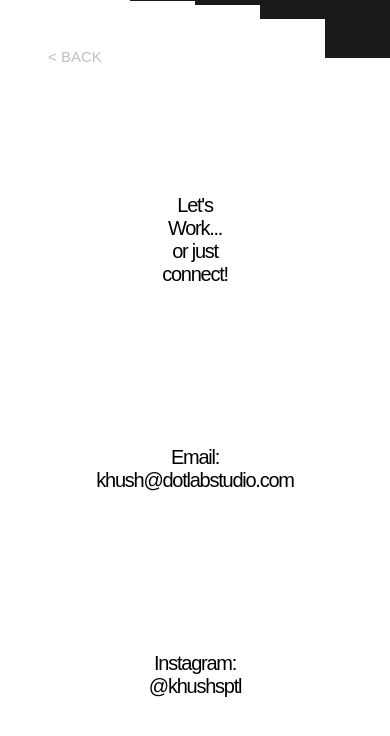
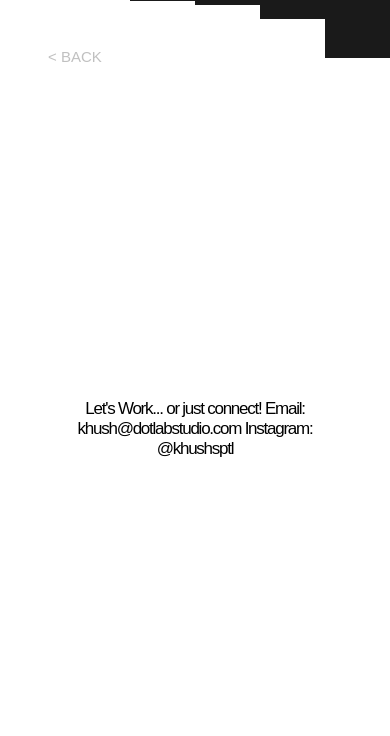
Before and after one commit to patelkhush2/personal-portfolio, a Nuxt app: page /contact in a window 390 px wide. Shown: the top 736 px of the page. Built offline with nearby package versions, Linux system fonts and the light colour scheme; a web font is replaced by a local one.

Commit message:
Add files via upload

```diff
--- a/assets/styles.css
+++ b/assets/styles.css
@@ -34,6 +34,8 @@ body {
     min-height: 100vh; /* Cover the full viewport height */
     width: 100%; /* Ensure full width */
     height: 100%;
+    display: flex;
+    flex-direction: column;
     overflow: hidden;
 }
 
@@ -52,17 +54,18 @@ body {
     height: 100%;
     display: flex;
     flex-direction: column;
-    align-items: center;
-    text-align: center;
-    overflow: hidden;
   }
 
 .text {
+    flex-grow: .85;
+    display: flex;
     flex-direction: column;
-    justify-content: center;
-    align-items: center;
+    justify-content: center; /* Vertically center the content */
+    align-items: center; /* Horizontally center the content */
     text-align: center;
-    overflow: hidden;
+    padding: 20px; /* Optional padding for spacing */
+    max-width: 800px; /* Optional max width for readability */
+    margin: 0 auto;
 }
 
 .work-page {
@@ -84,7 +87,7 @@ h1, h2 {
 
 
 p {
-    margin: 5rem 12rem;
+    margin: 2rem;
     display: flex;
     justify-content: center;
     letter-spacing: -1.25px;
@@ -97,11 +100,9 @@ p {
 
 
 nav {
+    display: flex;
+    justify-content: center;
     position: relative;
-    justify-content: center;
-    align-items: center;
-    display: flex;
-    flex-wrap: wrap;
     padding: 2em;
     width: 100vw;
     gap: 5em;
@@ -275,10 +276,14 @@ h4{
 }
 
 .info {
+    flex-grow: .85; /* Pushes the info section to occupy remaining space */
     display: flex;
     flex-direction: column;
-    justify-content: center;
-    align-items: center;
+    justify-content: center; /* Vertically center content */
+    align-items: center; /* Horizontally center content */
+    text-align: center;
+    max-width: 265px;
+    margin: 0 auto;
 }
 
 .content {
@@ -311,6 +316,10 @@ h4{
         margin: 2rem;
     }
 
+    p {
+        font-size: 20px;
+    }
+
     .grid {
         grid-template-columns: 1fr; /* Stack items vertically */
     }
@@ -331,6 +340,10 @@ h4{
 
     }
 
+    p {
+        font-size: 17px;
+    }
+
     .item {
         padding: 0.5rem; /* Reduce padding for smaller screens */
     }
--- a/pages/contact.vue
+++ b/pages/contact.vue
@@ -5,9 +5,7 @@
         </div>
 
         <div class="info">
-            <p>Let's Work... or just connect!</p>
-            <p>Email: khush@dotlabstudio.com</p>
-            <p>Instagram: @khushsptl</p>
+            <p class="info">Let's Work... or just connect! Email: khush@dotlabstudio.com Instagram: @khushsptl</p>
         </div>
     </div>
 </template>
```
